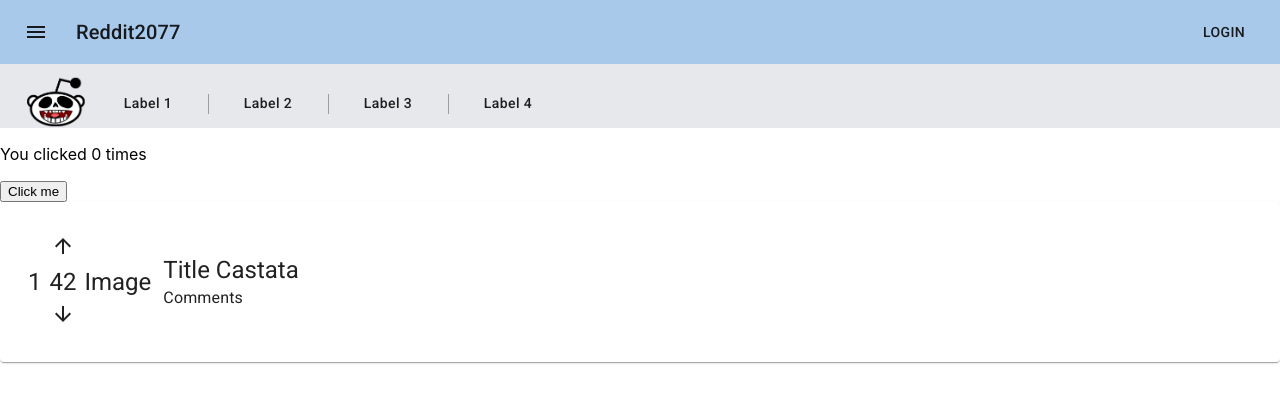
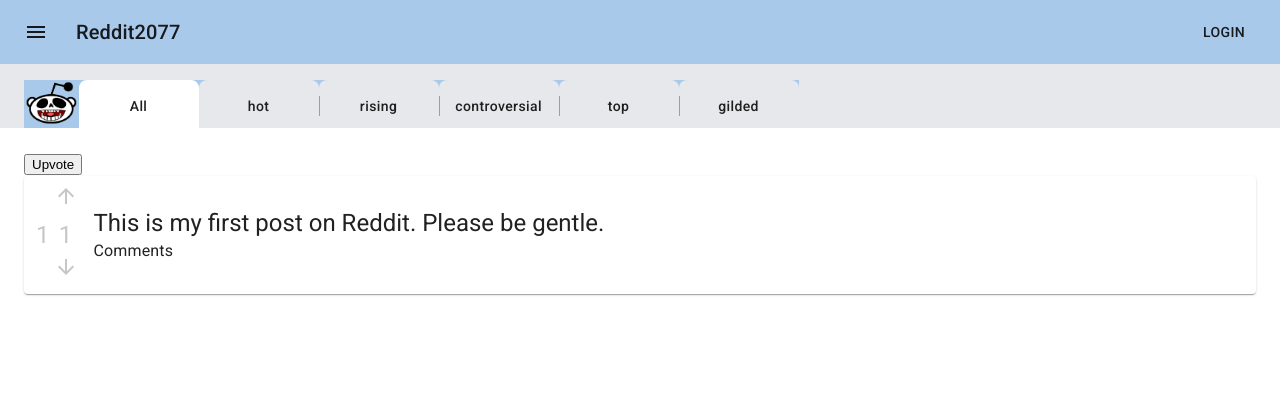
Before and after one commit to FluentZap/Reddit2077, a React (Create React App) app: page / in a window 1280 px wide. Shown: the top 402 px of the page. Built offline with nearby package versions, Linux system fonts and the light colour scheme.

Commit message:
convert posts to state objects

```diff
--- a/package.json
+++ b/package.json
@@ -8,7 +8,8 @@
     "react": "^16.8.6",
     "react-dom": "^16.8.6",
     "react-scripts": "3.0.1",
-    "typeface-roboto": "0.0.54"
+    "typeface-roboto": "0.0.54",
+    "uuid": "^3.3.2"
   },
   "scripts": {
     "start": "react-scripts start",
--- a/src/App.jsx
+++ b/src/App.jsx
@@ -8,6 +8,7 @@
 import ChromeTabs from './components/ChromeTabbar';
 import { ThemeProvider } from '@material-ui/styles';
 import Feed from './components/Feed';
+import ButtonBar from './components/ButtonTabs';
 
 const theme = createMuiTheme({
   palette: {
@@ -27,10 +28,15 @@
     <div className="App">
       <Navbar/>
       <TabSort/>
-      <Feed/>
+      {/* <ButtonBar /> */}
     </div>
   </ThemeProvider>
   );
 }
 
 export default App;
+//#270140   Dark Purple
+//#1d0259   Dark Blue
+//#0d0126   Deep Purple
+//#04d9d9   Light Blue
+//#f2a97e   Light Tan
--- /dev/null
+++ b/src/components/ButtonTabs.jsx
@@ -0,0 +1,23 @@
+import React from 'react';
+import Grid from '@material-ui/core/Grid';
+import Button from '@material-ui/core/Button';
+import ButtonGroup from '@material-ui/core/ButtonGroup';
+import { styled } from '@material-ui/core/styles';
+
+const MyButton = styled(Button)({
+  backgroundColor: '##270140'
+});
+
+export default function ButtonBar() {
+  return (
+    <div>
+      <Grid item>
+        <ButtonGroup variant="contained" size="small" aria-label="Small contained button group">
+          <MyButton>One</MyButton>
+          <MyButton>Two</MyButton>
+          <MyButton>Three</MyButton>
+        </ButtonGroup>
+      </Grid>
+    </div>
+  );
+}
--- a/src/components/ChromeTabbar.jsx
+++ b/src/components/ChromeTabbar.jsx
@@ -7,8 +7,11 @@
 import Snoo from '../assets/snoo.svg';
 
 const useTabsStyles = makeStyles(() => ({
+    root: {
+        backgroundColor: '#a9c9ea'
+    },
   indicator: {
-    display: "none"
+    display: "none",
   }
 }));
 
@@ -89,7 +92,7 @@
 
 const useLogoStyle = makeStyles(() => ({
     logo: {
-        width: '4rem'
+        height: 45
     }
   }));
 
--- a/src/components/Feed.jsx
+++ b/src/components/Feed.jsx
@@ -1,23 +1,80 @@
 import React, { useState } from 'react'
 import Post from './Post';
+import { v4 } from 'uuid';
 
 export default function Feed() {
 
-  const [count, setCount] = useState(0);
+  const [posts, setPost] = useState({
+    number: 1,
+    count: 1,
+    title: "This is my first post on Reddit. Please be gentle.",
+    image: '',
+    id: v4()
+  },
+  // {
+  //   number: 2,
+  //   count: 1,
+  //   title: "Feeling cute rn, might delete late. idk.",
+  //   image: '',
+  //   id: v4()
+  // },
+  // {
+  //   number: 3,
+  //   count: 1,
+  //   title: "DAE every breath air? TIL",
+  //   image: '',
+  //   id: v4()
+  // }]
+  );
+
+  function upvote(index, newposts) {
+    newposts[index].count++;
+    setPost(newposts);
+  }
+
+  function downvote() {
+
+  }
 
   return (
     <div>
-      <p>You clicked {count} times</p>
-      <button onClick={() => setCount(count + 1)}>
-        Click me
-      </button>
-      <Post
-      number={1}
-      count={42}
-      title={"Title Castata"}
-      image={"Image"}
-      />
+        <div>
+          <button onClick={() => setPost(prevState => {
+            return {...prevState, count: prevState.count + 1}
+          })}>
+            Upvote
+          </button>
+          {/* <button onClick={() => setPost(posts[index].count - 1)}>
+            Downvote
+          </button> */}
+          <Post
+            number={posts.number}
+            count={posts.count}
+            title={posts.title}
+            image={posts.image}
+            key={posts.id}
+          />
+        </div>
 
+      {/* {posts.map((newPost, index) =>
+        <div>
+          <button onClick={() => setPost(prevState => {
+            return {...prevState, count: prevState.count + 1}
+          })}>
+            Upvote
+          </button>
+          <button onClick={() => setPost(posts[index].count - 1)}>
+            Downvote
+          </button>
+          <Post
+            number={newPost.number}
+            count={newPost.count}
+            title={newPost.title}
+            image={newPost.image}
+            key={newPost.id}
+          />
+        </div>
+      )}; */}
     </div>
   )
 }
--- a/src/components/Post.jsx
+++ b/src/components/Post.jsx
@@ -3,12 +3,21 @@
 import { makeStyles } from '@material-ui/core/styles';
 import Paper from '@material-ui/core/Paper';
 import Typography from '@material-ui/core/Typography';
-import UpArrow from '@material-ui/icons/ArrowUpwardSharp'
-import DownArrow from '@material-ui/icons/ArrowDownwardSharp'
+import UpArrowUnstyled from '@material-ui/icons/ArrowUpwardSharp'
+import DownArrowUnstyled from '@material-ui/icons/ArrowDownwardSharp'
+import { styled } from '@material-ui/styles';
+
+const UpArrow = styled(UpArrowUnstyled)({
+  color: '#c6c6c6'
+});
+
+const DownArrow = styled(DownArrowUnstyled)({
+  color: '#c6c6c6'
+});
 
 const useStyles = makeStyles(theme => ({
   root: {
-    padding: theme.spacing(3, 2),
+    padding: 0,
     display: 'flex',
     alignItems: 'center'
   },
@@ -20,7 +29,8 @@
     alignItems: 'center',
     padding: '.5rem',
     '& h5': {
-      padding: '.25rem'
+      padding: '.25rem',
+      color: '#c6c6c6'
     }
   },
   voteCounter: {
--- a/src/components/Tabbar.jsx
+++ b/src/components/Tabbar.jsx
@@ -2,10 +2,23 @@
 import AppBar from "@material-ui/core/AppBar";
 import Toolbar from "@material-ui/core/Toolbar";
 import ChromeTabs from "./ChromeTabbar";
+import { Typography } from "@material-ui/core";
+import Feed from "./Feed";
+
+function TabContainer(props) {
+    return (
+        <Typography component="div" style={{ padding: 8 * 3 }}>
+            {props.children}
+        </Typography>
+    );
+}
+
 
 const TabSort = () => {
-  const [index, setIndex] = useState(0);
+    const [index, setIndex] = useState(1);
     return (
+        <div>
+
             <AppBar
                 position={"static"}
                 elevation={0}
@@ -15,10 +28,12 @@
                     <ChromeTabs
                         style={{ alignSelf: "flex-end" }}
                         tabs={[
-            { label: "Label 1" },
-            { label: "Label 2" },
-            { label: "Label 3" },
-            { label: "Label 4" }
+                            { label: "All" },
+                            { label: "hot" },
+                            { label: "rising" },
+                            { label: "controversial" },
+                            { label: "top" },
+                            { label: "gilded" }
                         ]}
                         tabStyle={{
                             bgColor: "#E6E8EB",
@@ -31,8 +46,13 @@
                         value={index}
                         onChange={(e, i) => setIndex(i)}
                     />
+
                 </Toolbar>
             </AppBar>
+            {index === 1 && <TabContainer><Feed/></TabContainer>}
+            {index === 2 && <TabContainer>Item Three</TabContainer>}
+            {index === 3 && <TabContainer>Item Four</TabContainer>}
+        </div>
     );
 };
 
```
Lines whose indentation alone changed are shown as unchanged.
